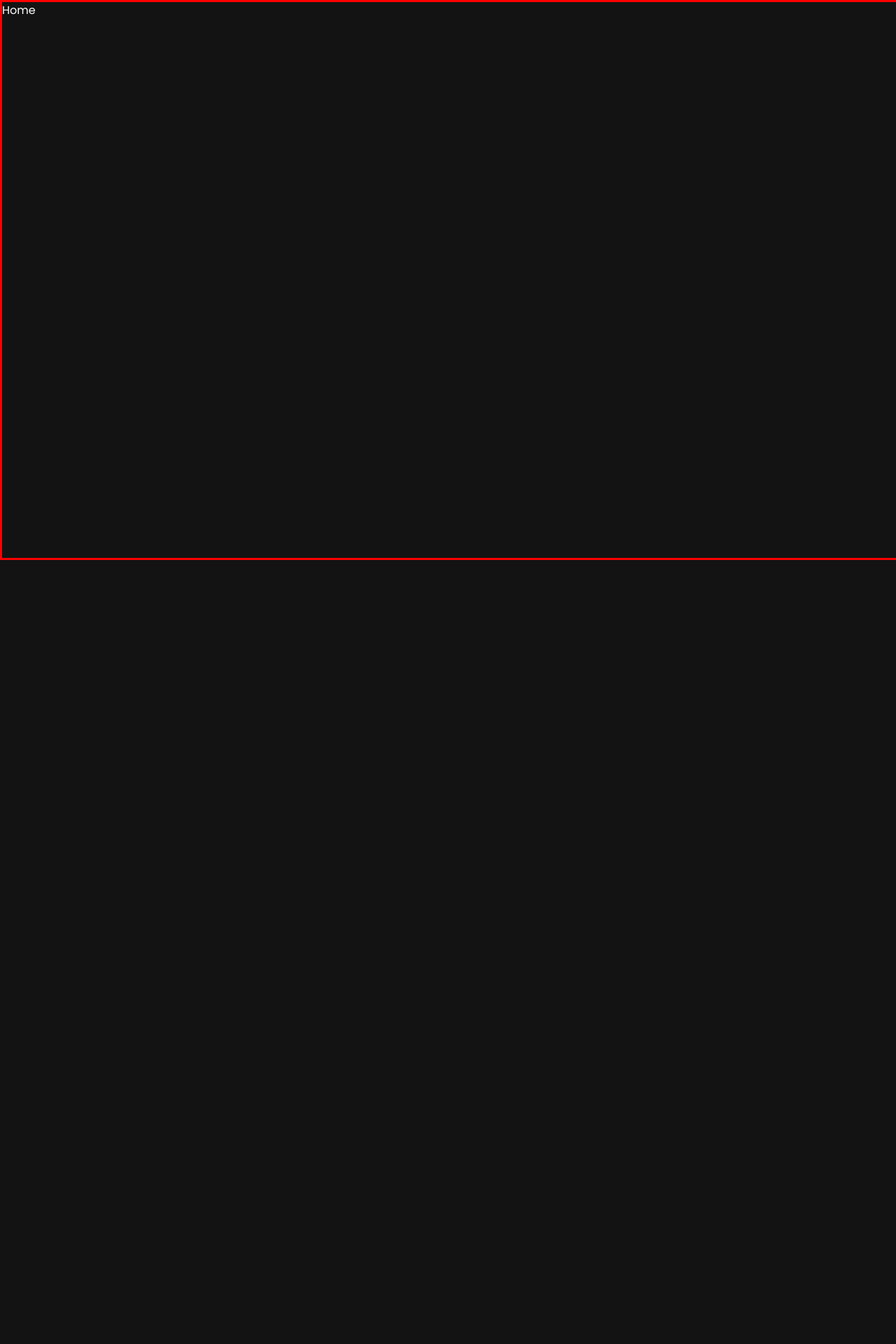
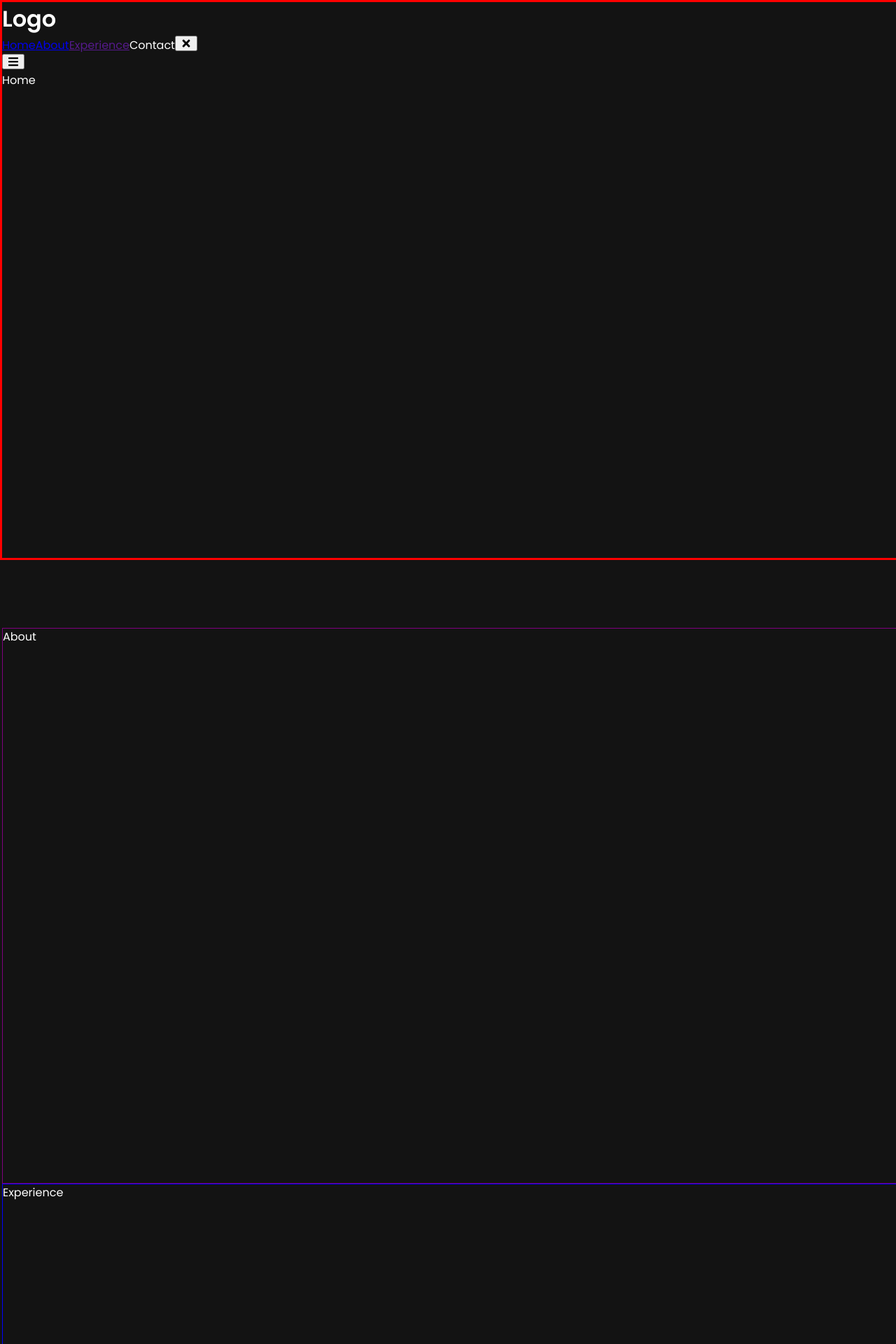
Before and after one commit to stevef24/Portfolio-project, a React (Vite) app: page / in a window 1280 px wide. Shown: the top 1920 px of the page at 70% size. Before the commit the page ends 800 px from the top, so only its background shows below. Built offline with nearby package versions, Linux system fonts and the light colour scheme.

Commit message:
added navbar links

```diff
--- a/package.json
+++ b/package.json
@@ -12,7 +12,9 @@
     "@heroicons/react": "^2.0.17",
     "react": "^18.2.0",
     "react-dom": "^18.2.0",
-    "react-router-dom": "^6.10.0"
+    "react-icons": "^4.8.0",
+    "react-router-dom": "^6.10.0",
+    "react-scroll": "^1.8.9"
   },
   "devDependencies": {
     "@types/react": "^18.0.28",
--- a/src/App.jsx
+++ b/src/App.jsx
@@ -4,17 +4,17 @@ import About from "./pages/About";
 import Home from "./pages/Home";
 import Experience from "./pages/Experience";
 import Contact from "./pages/Contact";
+import Navbar from "./components/Navbar";
 
 const App = () => {
 	return (
-		<BrowserRouter>
-			<Routes>
-				<Route path="/" element={<Home />} />
-				<Route path="about" element={<About />} />
-				<Route path="experience" element={<Experience />} />
-				<Route path="contact" element={<Contact />} />
-			</Routes>
-		</BrowserRouter>
+		<>
+			<Navbar />
+			<Home />
+			<About />
+			<Experience />
+			<Contact />
+		</>
 	);
 };
 
--- a/src/components/Navbar.jsx
+++ b/src/components/Navbar.jsx
@@ -1,8 +1,70 @@
 import React from "react";
-import { NavLink } from "react-router-dom";
-
+import { Link } from "react-scroll";
+import { FaTimes, FaBars } from "react-icons/fa";
 const Navbar = () => {
-	return <div>Navbar</div>;
+	return (
+		<header>
+			<h1>Logo</h1>
+			<nav>
+				<a href="#home">
+					<Link
+						activeClass="active"
+						to="home"
+						spy={true}
+						smooth={true}
+						offset={50}
+						duration={500}
+						delay={1000}
+					>
+						Home
+					</Link>
+				</a>
+				<a href="/#about">
+					<Link
+						activeClass="active"
+						to="about"
+						spy={true}
+						smooth={true}
+						offset={50}
+						duration={500}
+						delay={1000}
+					>
+						About
+					</Link>
+				</a>
+				<a href="">
+					<Link
+						activeClass="active"
+						to="experience"
+						spy={true}
+						smooth={true}
+						offset={50}
+						duration={500}
+						delay={1000}
+					>
+						Experience
+					</Link>
+				</a>
+				<Link
+					activeClass="active"
+					to="contact"
+					spy={true}
+					smooth={true}
+					offset={50}
+					duration={500}
+					delay={1000}
+				>
+					Contact
+				</Link>
+				<button>
+					<FaTimes />
+				</button>
+			</nav>
+			<button>
+				<FaBars />
+			</button>
+		</header>
+	);
 };
 
 export default Navbar;
--- a/src/pages/About.jsx
+++ b/src/pages/About.jsx
@@ -1,7 +1,8 @@
 import React from "react";
+import styles from "./about.module.css";
 
 const About = () => {
-	return <div>About</div>;
+	return <div className={styles.pageContainer}>About</div>;
 };
 
 export default About;
--- a/src/pages/Contact.jsx
+++ b/src/pages/Contact.jsx
@@ -1,7 +1,8 @@
 import React from "react";
+import styles from "./contact.module.css";
 
 const Contact = () => {
-	return <div>Contact</div>;
+	return <div className={styles.pageContainer}>Contact</div>;
 };
 
 export default Contact;
--- a/src/pages/Experience.jsx
+++ b/src/pages/Experience.jsx
@@ -1,7 +1,8 @@
 import React from "react";
+import styles from "./experience.module.css";
 
 const Experience = () => {
-	return <div>Experience</div>;
+	return <div className={styles.pageContainer}>Experience</div>;
 };
 
 export default Experience;
--- a/src/pages/Home.jsx
+++ b/src/pages/Home.jsx
@@ -1,7 +1,8 @@
 import React from "react";
+import styles from "./home.module.css";
 
 const Home = () => {
-	return <div>Home</div>;
+	return <div className={styles.pageContainer}>Home</div>;
 };
 
 export default Home;
--- /dev/null
+++ b/src/pages/about.module.css
@@ -0,0 +1,4 @@
+.pageContainer {
+	height: 100%;
+	border: 1px purple solid;
+}
--- /dev/null
+++ b/src/pages/contact.module.css
@@ -0,0 +1,4 @@
+.pageContainer {
+	height: 100%;
+	border: 1px green solid;
+}
--- /dev/null
+++ b/src/pages/experience.module.css
@@ -0,0 +1,4 @@
+.pageContainer {
+	height: 100%;
+	border: 1px blue solid;
+}
--- /dev/null
+++ b/src/pages/home.module.css
@@ -0,0 +1,3 @@
+.pageContainer {
+	height: 100%;
+}
```
Also changed, not shown: src/components/navbar.module.css (added), 1 other file (tests, documents, lock files or other folders).
